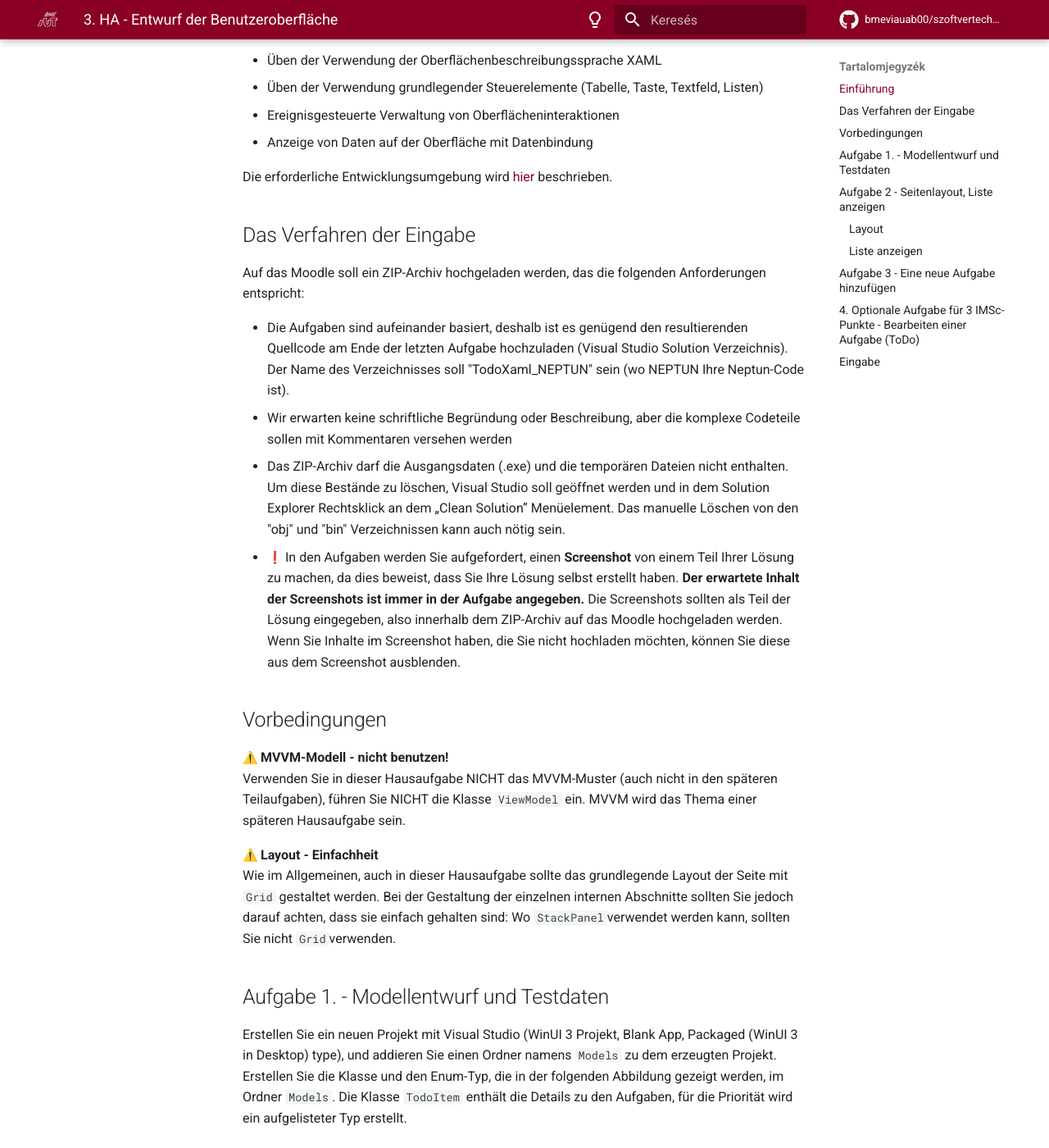
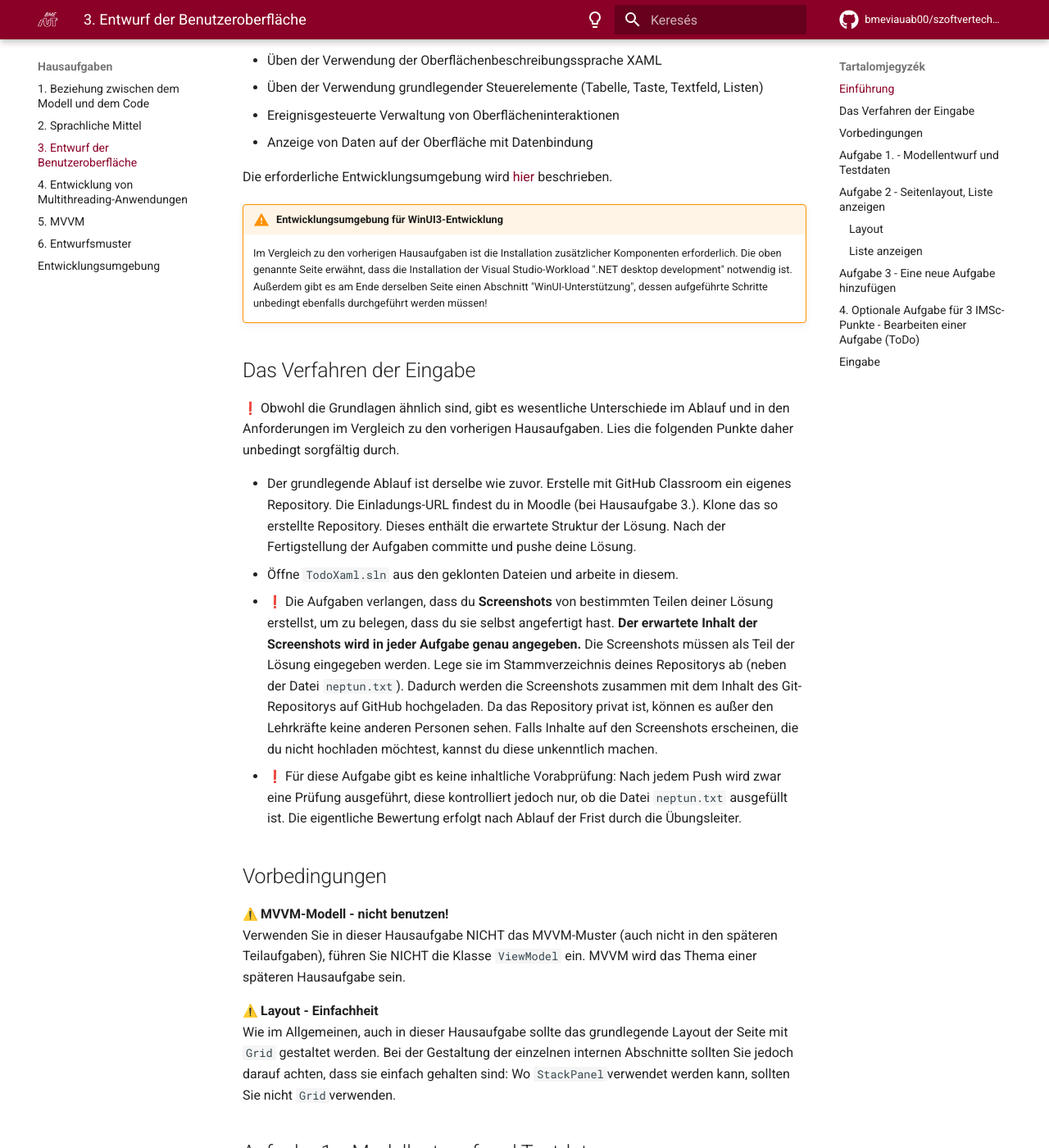
Before and after one commit to bmeviauab00/szoftvertechnikak, an MkDocs documentation site: the page built from docs/hazi/3-felhasznaloi-felulet-kialakitasa/index_ger.md, in a window 1280 px wide and 1400 px high, scrolled down 538 px. Shown: the whole window at 82% size. Built offline with MkDocs 1.6.1 and Material for MkDocs 9.7.7, drawn with Linux system fonts in a browser that asks for light colours; emoji names are drawn with the system emoji font; comment, search, counter and statistics services are not loaded; the version menu is left out.

Commit message:
Német HF 3

```diff
--- a/docs/hazi/3-felhasznaloi-felulet-kialakitasa/index_ger.md
+++ b/docs/hazi/3-felhasznaloi-felulet-kialakitasa/index_ger.md
@@ -21,15 +21,17 @@ Das Ziel der Hausaufgabe:
 
 Die erforderliche Entwicklungsumgebung wird [hier](../fejlesztokornyezet/index_ger.md) beschrieben.
 
+!!! warning "Entwicklungsumgebung für WinUI3-Entwicklung"
+    Im Vergleich zu den vorherigen Hausaufgaben ist die Installation zusätzlicher Komponenten erforderlich. Die oben genannte Seite erwähnt, dass die Installation der Visual Studio-Workload ".NET desktop development" notwendig ist. Außerdem gibt es am Ende derselben Seite einen Abschnitt "WinUI-Unterstützung", dessen aufgeführte Schritte unbedingt ebenfalls durchgeführt werden müssen!
+
 ## Das Verfahren der Eingabe
 
-Auf das Moodle soll ein ZIP-Archiv hochgeladen werden, das die folgenden Anforderungen entspricht:
+:exclamation: Obwohl die Grundlagen ähnlich sind, gibt es wesentliche Unterschiede im Ablauf und in den Anforderungen im Vergleich zu den vorherigen Hausaufgaben. Lies die folgenden Punkte daher unbedingt sorgfältig durch.
 
-- Die Aufgaben sind aufeinander basiert, deshalb ist es genügend den resultierenden Quellcode am Ende der letzten Aufgabe hochzuladen (Visual Studio Solution Verzeichnis). Der Name des Verzeichnisses soll "TodoXaml_NEPTUN" sein (wo NEPTUN Ihre Neptun-Code ist).
-- Wir erwarten keine schriftliche Begründung oder Beschreibung, aber die komplexe Codeteile sollen mit Kommentaren versehen werden
-- Das ZIP-Archiv darf die Ausgangsdaten (.exe) und die temporären Dateien nicht enthalten. Um diese Bestände zu löschen, Visual Studio soll geöffnet werden und in dem Solution Explorer Rechtsklick an dem „Clean Solution” Menüelement. Das manuelle Löschen von den "obj" und "bin" Verzeichnissen kann auch nötig sein.
-- :exclamation: In den Aufgaben werden Sie aufgefordert, einen **Screenshot** von einem Teil Ihrer Lösung zu machen, da dies beweist, dass Sie Ihre Lösung selbst erstellt haben. **Der erwartete Inhalt der Screenshots ist immer in der Aufgabe angegeben.** Die Screenshots sollten als Teil der Lösung eingegeben, also innerhalb dem ZIP-Archiv auf das Moodle hochgeladen werden.
-Wenn Sie Inhalte im Screenshot haben, die Sie nicht hochladen möchten, können Sie diese aus dem Screenshot ausblenden.
+- Der grundlegende Ablauf ist derselbe wie zuvor. Erstelle mit GitHub Classroom ein eigenes Repository. Die Einladungs-URL findest du in Moodle (bei Hausaufgabe 3.). Klone das so erstellte Repository. Dieses enthält die erwartete Struktur der Lösung. Nach der Fertigstellung der Aufgaben committe und pushe deine Lösung.
+- Öffne `TodoXaml.sln` aus den geklonten Dateien und arbeite in diesem.
+- :exclamation: Die Aufgaben verlangen, dass du **Screenshots** von bestimmten Teilen deiner Lösung erstellst, um zu belegen, dass du sie selbst angefertigt hast. **Der erwartete Inhalt der Screenshots wird in jeder Aufgabe genau angegeben.** Die Screenshots müssen als Teil der Lösung eingegeben werden. Lege sie im Stammverzeichnis deines Repositorys ab (neben der Datei `neptun.txt`). Dadurch werden die Screenshots zusammen mit dem Inhalt des Git-Repositorys auf GitHub hochgeladen. Da das Repository privat ist, können es außer den Lehrkräfte keine anderen Personen sehen. Falls Inhalte auf den Screenshots erscheinen, die du nicht hochladen möchtest, kannst du diese unkenntlich machen.
+- :exclamation: Für diese Aufgabe gibt es keine inhaltliche Vorabprüfung: Nach jedem Push wird zwar eine Prüfung ausgeführt, diese kontrolliert jedoch nur, ob die Datei `neptun.txt` ausgefüllt ist. Die eigentliche Bewertung erfolgt nach Ablauf der Frist durch die Übungsleiter.
 
 ## Vorbedingungen
 
--- a/mkdocs.yml
+++ b/mkdocs.yml
@@ -144,7 +144,7 @@ nav:
   - "Hausaufgaben":
       - '1. Beziehung zwischen dem Modell und dem Code': hazi/1-model-es-kod-kapcsolata/index_ger.md
       - '2. Sprachliche Mittel': hazi/2-nyelvi-eszkozok/index_ger.md
-      - '3. Entwurf der Benutzeroberfläche': hazi/3-felhasznaloi-felulet-kialakitasa/meghirdetes-elott_ger.md
+      - '3. Entwurf der Benutzeroberfläche': hazi/3-felhasznaloi-felulet-kialakitasa/index_ger.md
       - '4. Entwicklung von Multithreading-Anwendungen': hazi/4-tobbszalu-alkalmazasok-fejlesztese/meghirdetes-elott_ger.md
       - '5. MVVM': hazi/5-mvvm/meghirdetes-elott_ger.md
       - '6. Entwurfsmuster': hazi/6-tervezesi-mintak/meghirdetes-elott_ger.md
```
